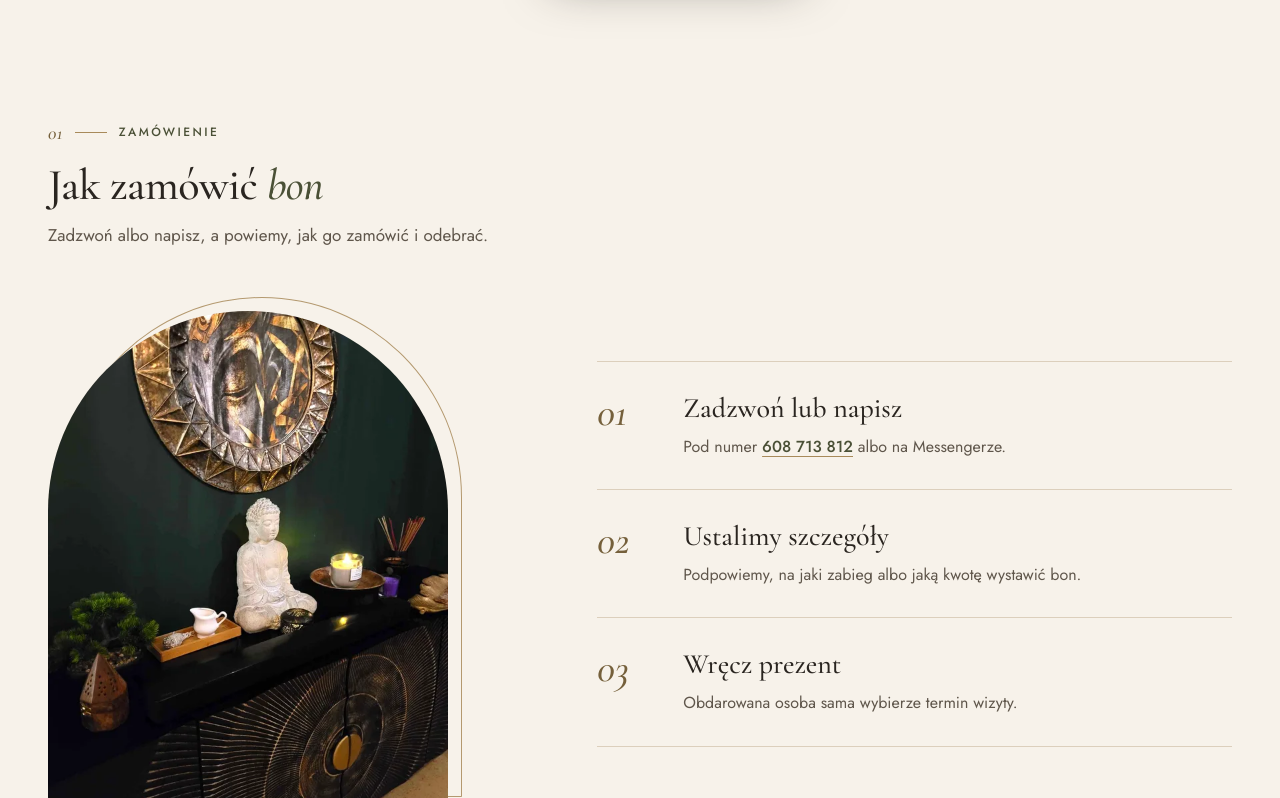
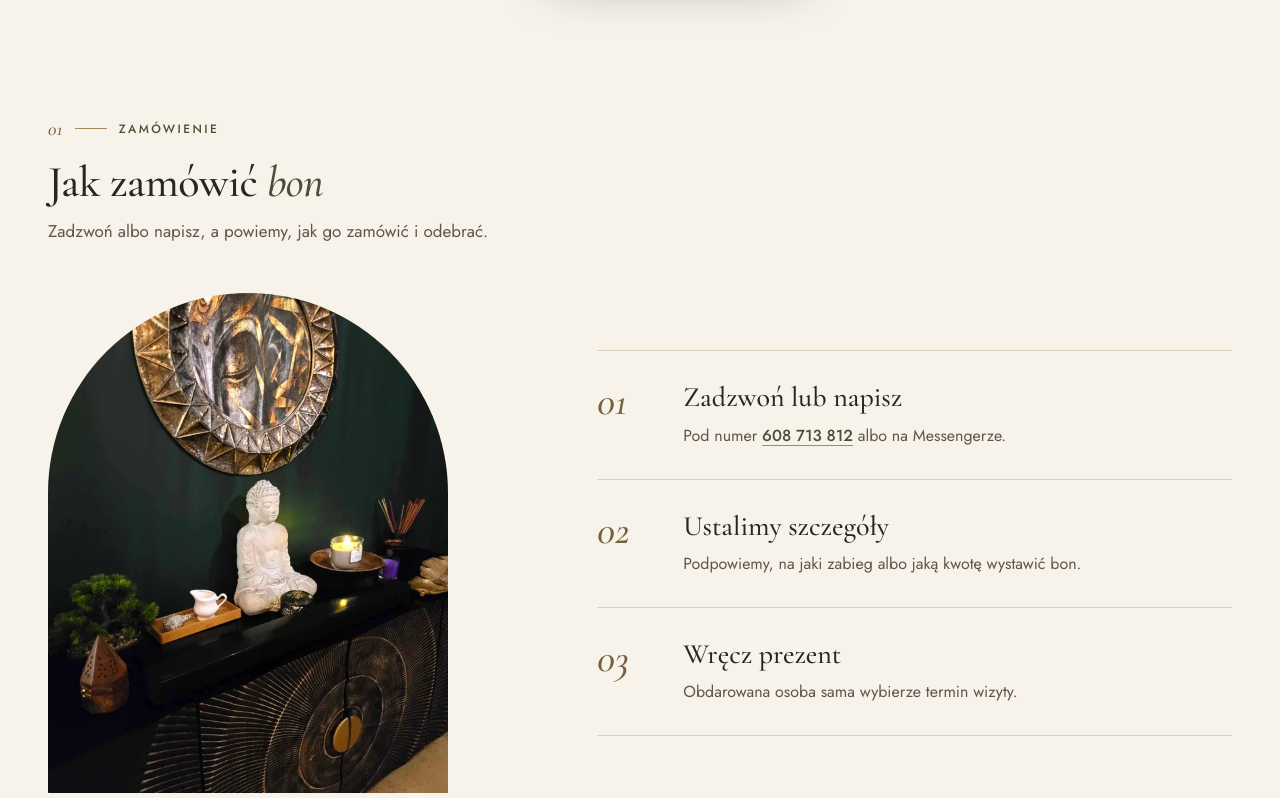
Before and after one commit to NatanielBK/amaris-salon, a plain HTML site: page bon.html in a window 1280 px wide. Shown: the part 666-1464 px from the top of the page. Drawn offline with Linux system fonts and the light colour scheme.

Commit message:
Usuń złotą ramkę-łuk wokół zdjęć (zdjęcia zostają zaokrąglone)
Klientka odbierała przesuniętą ramkę jako błąd wyrównania. Zamiast
poprawiać offset, usuwamy cały dekoracyjny pseudo-element .luk-rama::before
(i nieużywaną klasę .luk--linia) na wszystkich stronach.

Co-Authored-By: Claude Sonnet 5 <noreply@anthropic.com>

```diff
--- a/assets/css/amaris.css
+++ b/assets/css/amaris.css
@@ -235,16 +235,7 @@ main { display: block; padding-bottom: var(--sekcja); }
 /* ---------- Łuk (motyw marki) ---------- */
 .luk { position: relative; display: block; overflow: hidden; border-radius: var(--ksztalt); background: var(--tlo-2); }
 .luk img { width: 100%; height: 100%; object-fit: cover; }
-.luk-rama { position: relative; isolation: isolate; margin: 14px 14px 0 0; }
-.luk-rama::before {
-  content: ''; position: absolute; z-index: -1; top: -14px; right: -14px; bottom: 14px; left: 14px;
-  border: 1px solid var(--mosiadz); border-radius: var(--ksztalt); opacity: .85; pointer-events: none;
-}
-/* cienka linia kości słoniowej wewnątrz łuku */
-.luk--linia::after {
-  content: ''; position: absolute; inset: 8px; border: 1px solid rgba(251, 248, 243, .6);
-  border-radius: var(--ksztalt); pointer-events: none;
-}
+.luk-rama { position: relative; isolation: isolate; }
 
 /* ---------- Hero (strona główna) ---------- */
 .hero { position: relative; isolation: isolate; padding-top: 14px; }
```
